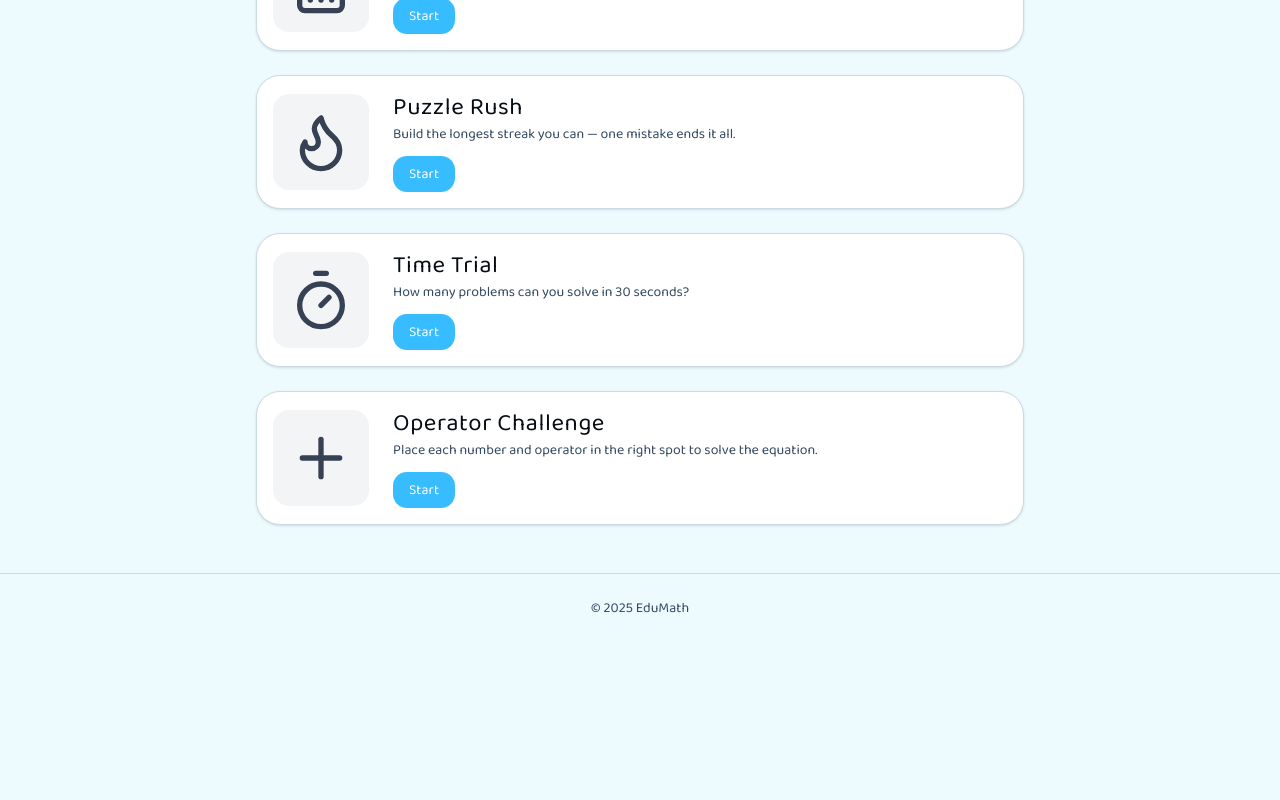
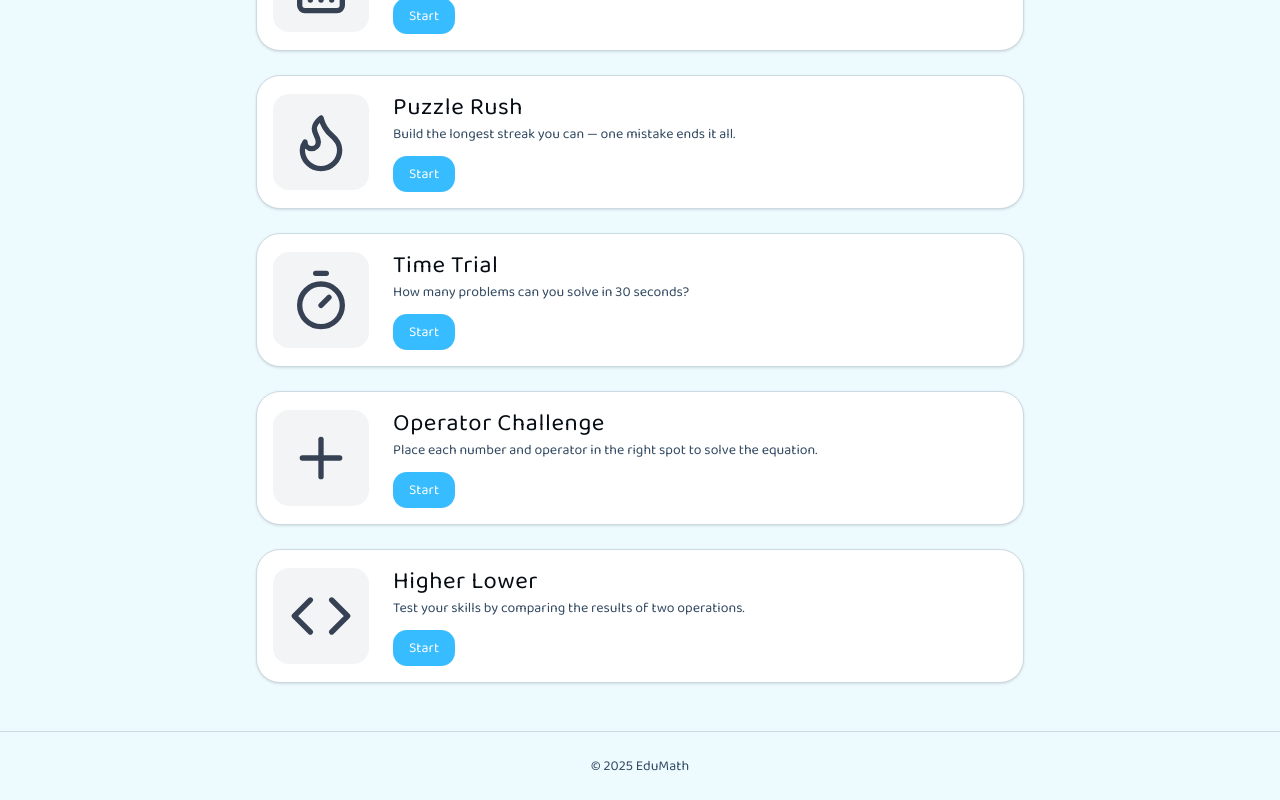
Before and after one commit to Sa4dUs/ps2526-grupo1, a Next.js app: page / in a window 1280 px wide. Shown: the part 298-1098 px from the top of the page. Before the commit the page ends 940 px from the top, so only its background shows below. Built offline with nearby package versions, Linux system fonts and the light colour scheme; no server answers.

Commit message:
add button in main page

```diff
--- a/app/page.tsx
+++ b/app/page.tsx
@@ -3,7 +3,7 @@
 import Link from "next/link";
 import { Button } from "@/components/ui/button";
 import { Card, CardContent, CardHeader } from "@/components/ui/card";
-import { Calculator, Timer, Flame, Plus, Minus } from "lucide-react";
+import { Calculator, Timer, Flame, Plus, Code } from "lucide-react";
 
 export default function Home() {
 	return (
@@ -84,6 +84,23 @@ export default function Home() {
 					</div>
 				</Card>
 
+				{/* HIGHER-LOWER */}
+				<Card className="w-full border rounded-3xl p-4 shadow-sm">
+					<div className="flex items-center gap-6">
+						<div className="p-4 bg-gray-100 rounded-2xl">
+							<Code className="w-16 h-16 text-gray-700" />
+						</div>
+						<div className="flex flex-col flex-grow">
+							<h3 className="text-2xl font-medium tracking-wide">Higher Lower</h3>
+							<p className="text-muted-foreground text-sm mb-3">
+								Test your skills by comparing the results of two operations.
+							</p>
+							<Link href="/higherlower">
+								<Button>Start</Button>
+							</Link>
+						</div>
+					</div>
+				</Card>
 			</div>
 		</div>
 	);
```
